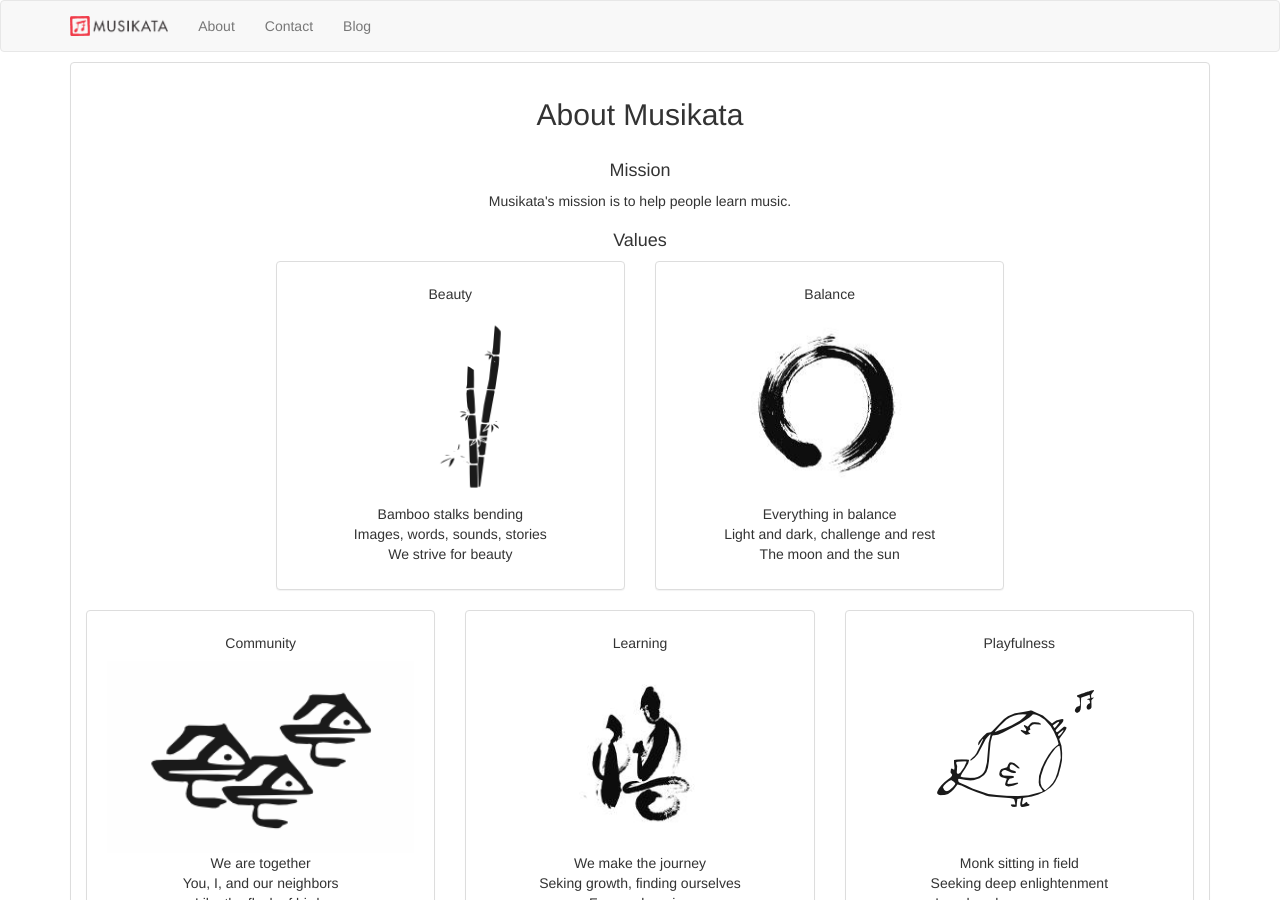
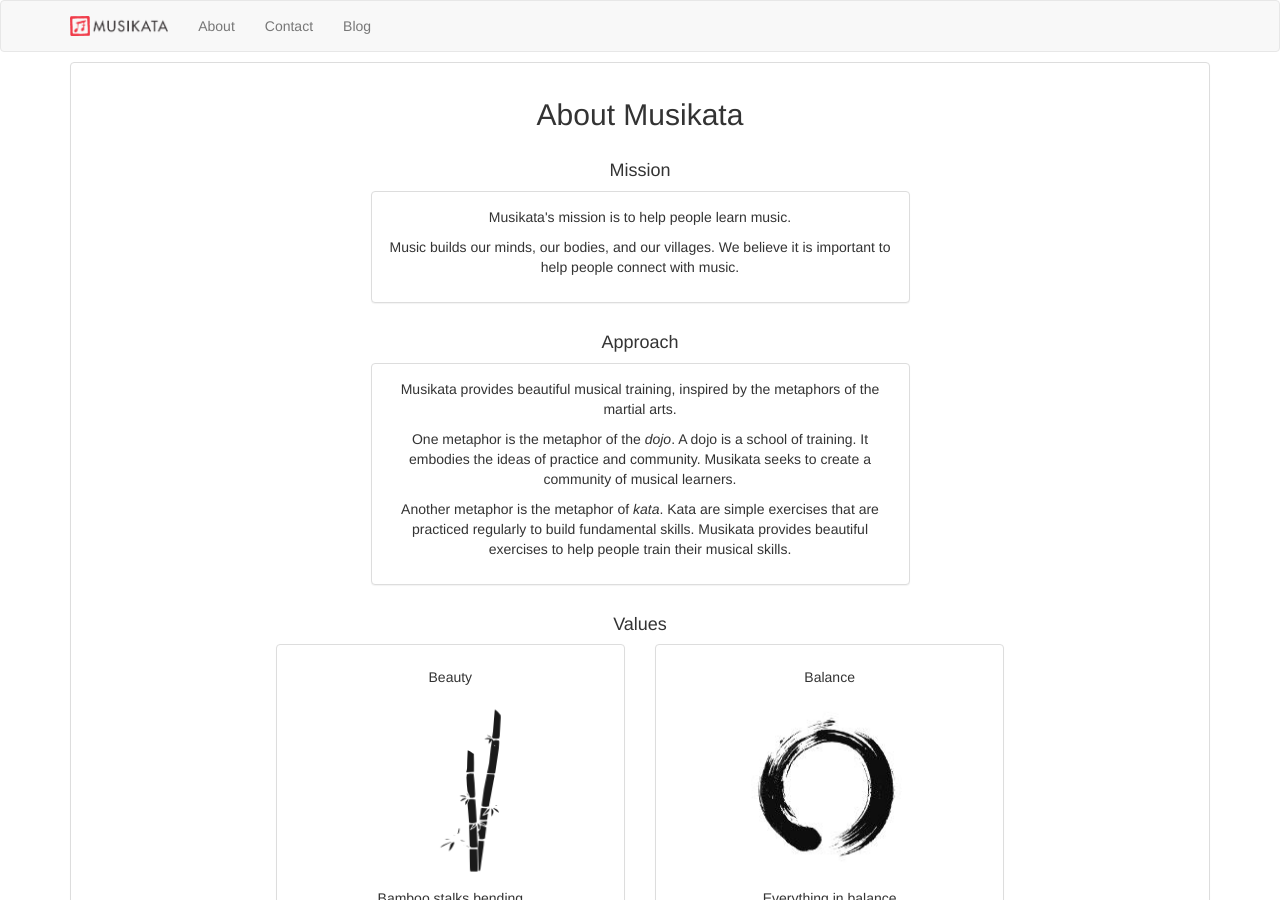
Before and after one commit to musikata/musikata.github.io, a Jekyll site: the page built from about.html, in a window 1280 px wide and 900 px high. Built offline with Jekyll 4.4.1, drawn with Linux system fonts in a browser that asks for light colours; nearby versions of some CDN libraries; library files that are not in the unit come from our copies; a script that is not in the unit is left out.

Commit message:
about page restyling

```diff
--- a/about.html
+++ b/about.html
@@ -13,9 +13,27 @@ body_classes: page-about
 </div>
 
 <div class="row">
-    <div class="col-xs-12 text-center">
+    <div class="col-lg-6 col-lg-offset-3 col-xs-12 text-center">
         <h4>Mission</h4>
-        <p>Musikata's mission is to help people learn music.</p>
+        <div class="panel panel-default">
+            <div class="panel-body">
+                <p>Musikata's mission is to help people learn music.</p>
+                <p>Music builds our minds, our bodies, and our villages. We believe it is important to help people connect with music.</p>
+            </div>
+        </div>
+    </div>
+</div>
+
+<div class="row">
+    <div class="col-lg-6 col-lg-offset-3 col-xs-12 text-center">
+        <h4>Approach</h4>
+        <div class="panel panel-default">
+            <div class="panel-body">
+                <p>Musikata provides beautiful musical training, inspired by the metaphors of the martial arts.</p>
+                <p>One metaphor is the metaphor of the <em>dojo</em>. A dojo is a school of training. It embodies the ideas of practice and community. Musikata seeks to create a community of musical learners.</p>
+                <p>Another metaphor is the metaphor of <em>kata</em>. Kata are simple exercises that are practiced regularly to build fundamental skills. Musikata provides beautiful exercises to help people train their musical skills.</p>
+            </div>
+        </div>
     </div>
 </div>
 
@@ -103,7 +121,7 @@ body_classes: page-about
             <div class="col-lg-4 col-lg-offset-2">
                 <div class="panel panel-default">
                     <div class="panel-body">
-                        <div class="text-center">
+                        <div class="text-center" style="margin-bottom: .5em;">
                             <h5>Alexander Dorsk</h5>
                             <img src="/assets/img/team/adorsk.jpg" class="img-circle"/>
                         </div>
@@ -116,7 +134,7 @@ body_classes: page-about
             <div class="col-lg-4">
                 <div class="panel panel-default">
                     <div class="panel-body">
-                        <div class="text-center">
+                        <div class="text-center" style="margin-bottom: .5em;">
                             <h5>Ardon Shorr</h5>
                             <img src="/assets/img/team/ashorr.jpg" class="img-circle"/>
                         </div>
--- a/contact.html
+++ b/contact.html
@@ -13,8 +13,8 @@ body_classes: page-contact
 <div class="row">
     <div class="col-lg-6 col-lg-offset-3 col-xs-12">
         <div class="panel panel-default">
-            <div class="panel-body">
-                <h4 class="text-center">Contact Musikata</h4>
+            <div class="panel-body text-center">
+                <h4>Contact Musikata</h4>
 
                 <p>You can leave a note for us with <a href="https://docs.google.com/a/musikata.com/forms/d/1GC07EzCGQ9Gr7C77V0Iyej2crXmbVUx78LAtoxoeKfs/viewform" target="_blank">this form</a>.</p>
 
--- a/index.html
+++ b/index.html
@@ -17,11 +17,15 @@ body_classes: page-home
 </div>
 
 <div class="row">
+    <h2 class="text-center">Welcome to Musikata</h2>
+</div>
+
+<div class="row">
     <div class="col-lg-4 col-lg-offset-4 col-xs-12">
         <div class="panel panel-default text-center">
             <div class="panel-body">
                 <h4>First time here?</h4>
-                <a href="#" class="btn btn-primary">Learn about the dojo</a>
+                <a href="about.html" class="btn btn-primary">Learn about the dojo</a>
             </div>
         </div>
     </div>
```
